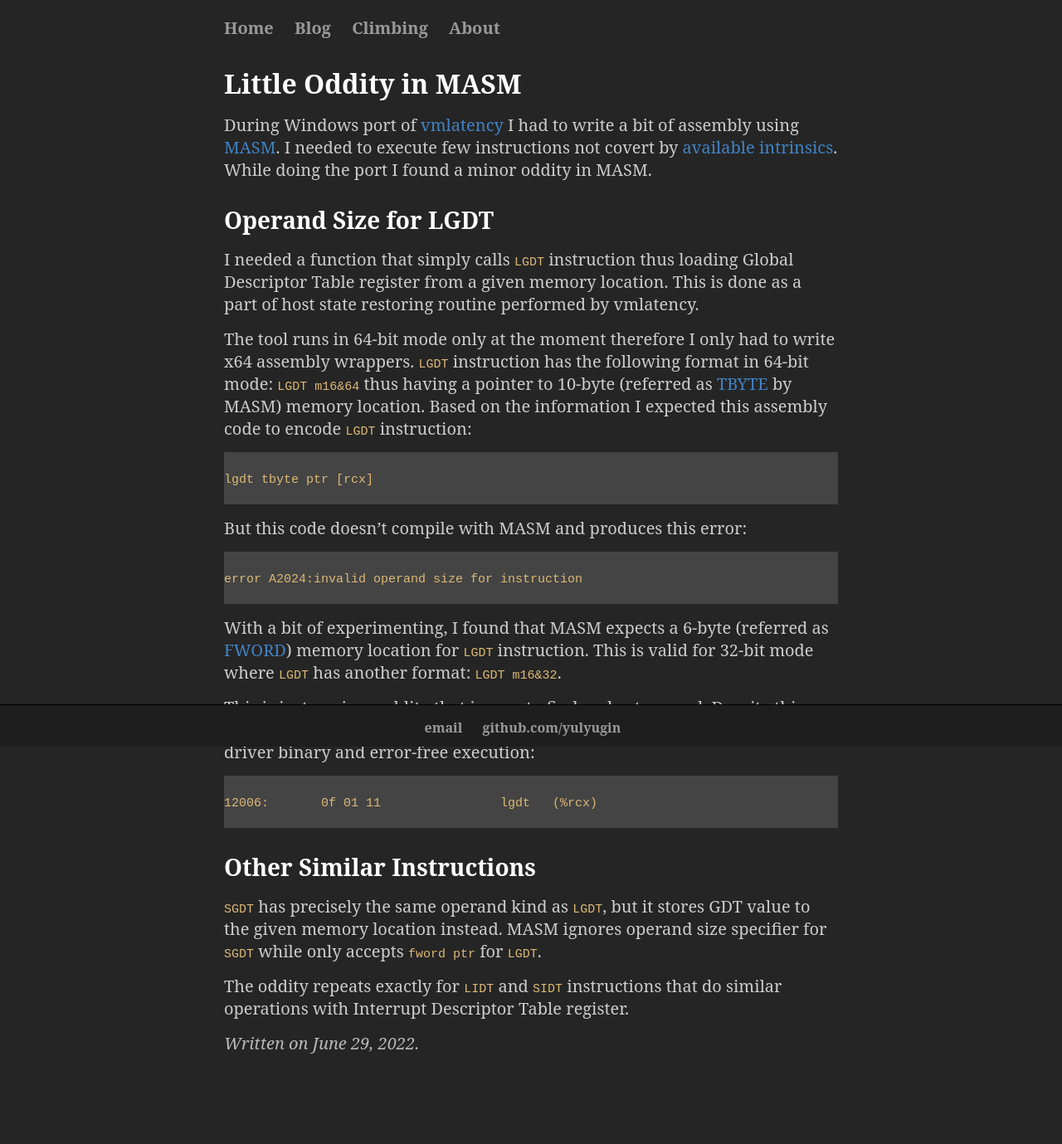
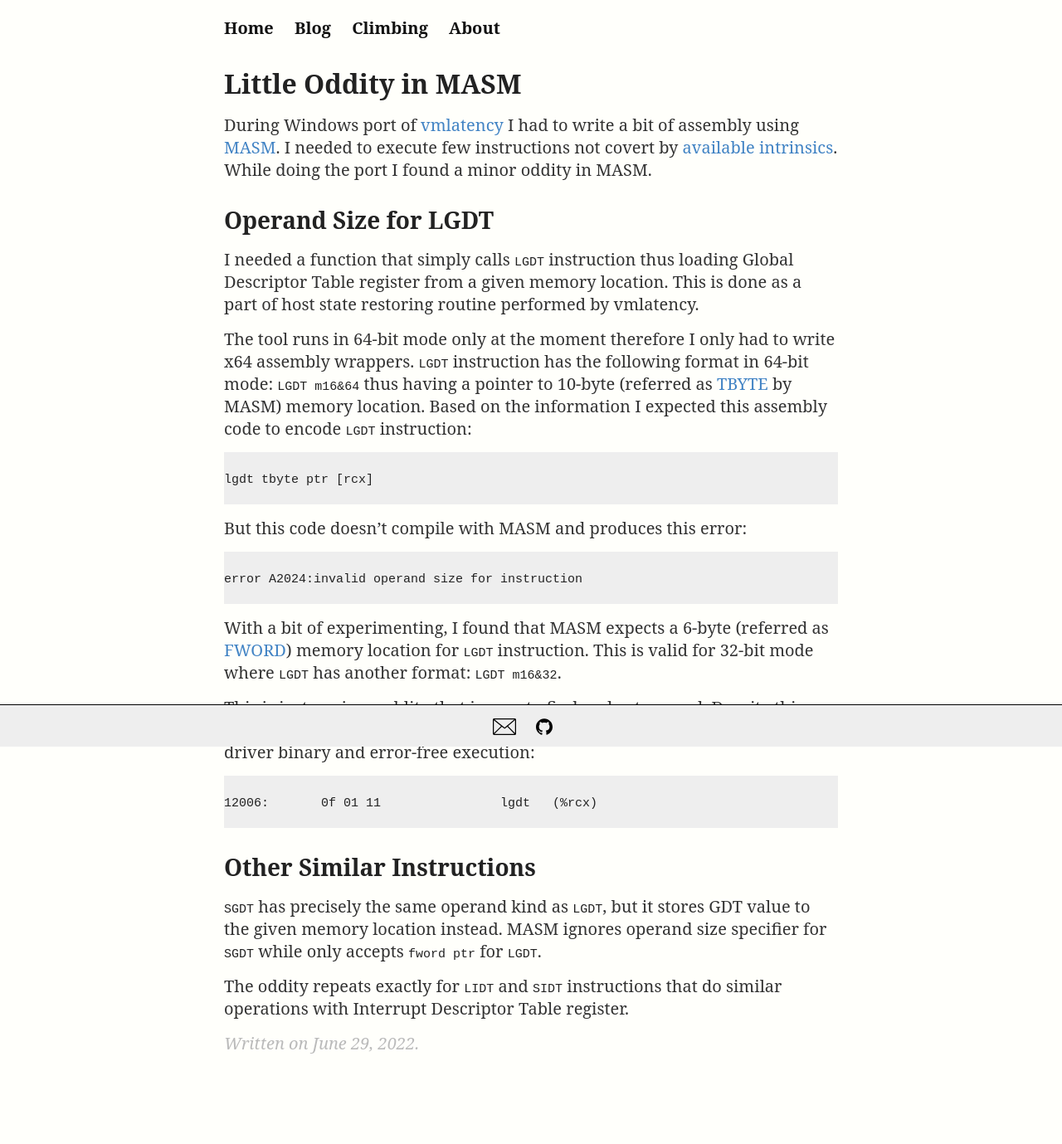
Before and after one commit to yulyugin/yulyugin.github.io, a Jekyll site: the page built from tech/_posts/2022-06-29-masm.md, in a window 1280 px wide. Shown: the whole page at 83% size. Built offline with Jekyll 4.4.1, drawn with Linux system fonts in a browser that asks for light colours.

Commit message:
Switch to light style

```diff
--- a/_layouts/default.html
+++ b/_layouts/default.html
@@ -21,8 +21,8 @@
 
     <footer>
       <ul>
-        <li><a href="mailto:yulyugin@gmail.com">email</a></li>
-        <li><a href="https://github.com/yulyugin">github.com/yulyugin</a></li>
+        <li><a href="mailto:yulyugin@gmail.com"><img src="{{ site.baseurl }}/images/mail.svg" height="20px"></a></li>
+        <li><a href="https://github.com/yulyugin"><img src="{{ site.baseurl }}/images/github.svg" height="20px"></a></li>
       </ul>
     </footer>
   </body>
--- a/style.css
+++ b/style.css
@@ -1,9 +1,9 @@
 body {
     font-family: 'Serif';
     font-size: 20px;
-    background: #252525;
+    background: #fffffb;
     padding-bottom: 100px;
-    color: #cccccc;
+    color: #333;
 }
 
 .container {
@@ -25,7 +25,7 @@
 }
 
 nav ul a, footer ul a {
-    color: #999;
+    color: #111;
 }
 
 a {
@@ -42,7 +42,7 @@
 }
 
 h1, h2, h3 {
-    color: #fff;
+    color: #222;
     margin: 1em 0 15px;
 }
 
@@ -74,7 +74,7 @@
     width:100%;
     height:50px;
     font-size: 16px;
-    background-color: #1e1e1e;
+    background-color: #eee;
     text-align: center;
 }
 
@@ -89,7 +89,7 @@
 }
 
 .highlight {
-    background-color: #444444;
+    background-color: #eeeeee;
 }
 
 div.highlight {
@@ -99,5 +99,5 @@
 code {
     font-family: 'Courier New', Courier, monospace;
     font-size: 15px;
-    color: #ddb974;
+    color: #222;
 }
```
Also changed, not shown: images/github.svg (added), images/mail.svg (added).
